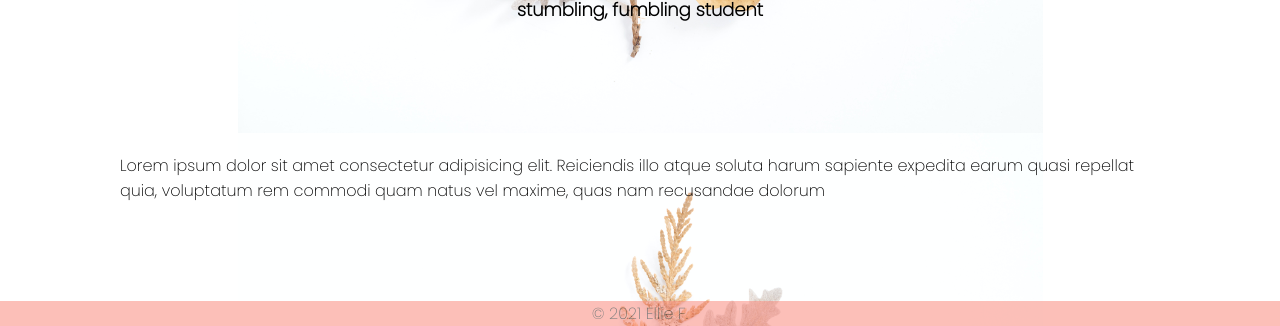
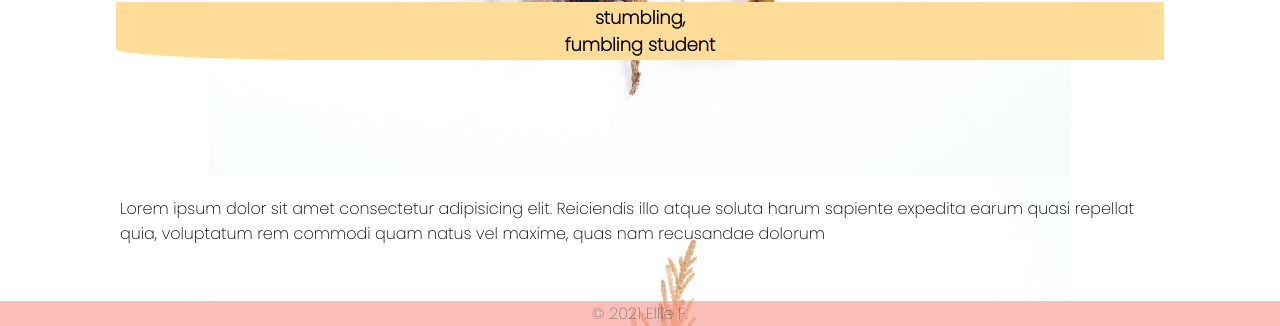
Before and after one commit to elfort2021/cpnt260-a1, a plain HTML site: page index.html in a window 1280 px wide. Shown: the part 474-800 px from the top of the page. Drawn offline with Linux system fonts and the light colour scheme.

Commit message:
h2 tweak

```diff
--- a/css/style.css
+++ b/css/style.css
@@ -134,9 +134,18 @@ nav {
 .box h2 {
       display: flex;
       justify-content: center;
+
+
       text-transform: lowercase;
       font-size: large;
-      padding: 10px;
+
+      background-color: #ffdd99;
+      padding: 2px;
+      margin: 1rem;
+      border-end-start-radius: 20%;
+      /* I hate the look but at least it's visible. Will improve on it. */
+
+
 
 }
 /*can't see the text infront of the image, NOT good
--- a/index.html
+++ b/index.html
@@ -37,7 +37,9 @@
 
   <div class="box">
         <h1>Eleanor Forte</h1>
-          <h2>Stumbling, Fumbling Student</h2>
+
+          <h2>Stumbling, <br>
+            Fumbling Student</h2>
   </div>
 
 
```
